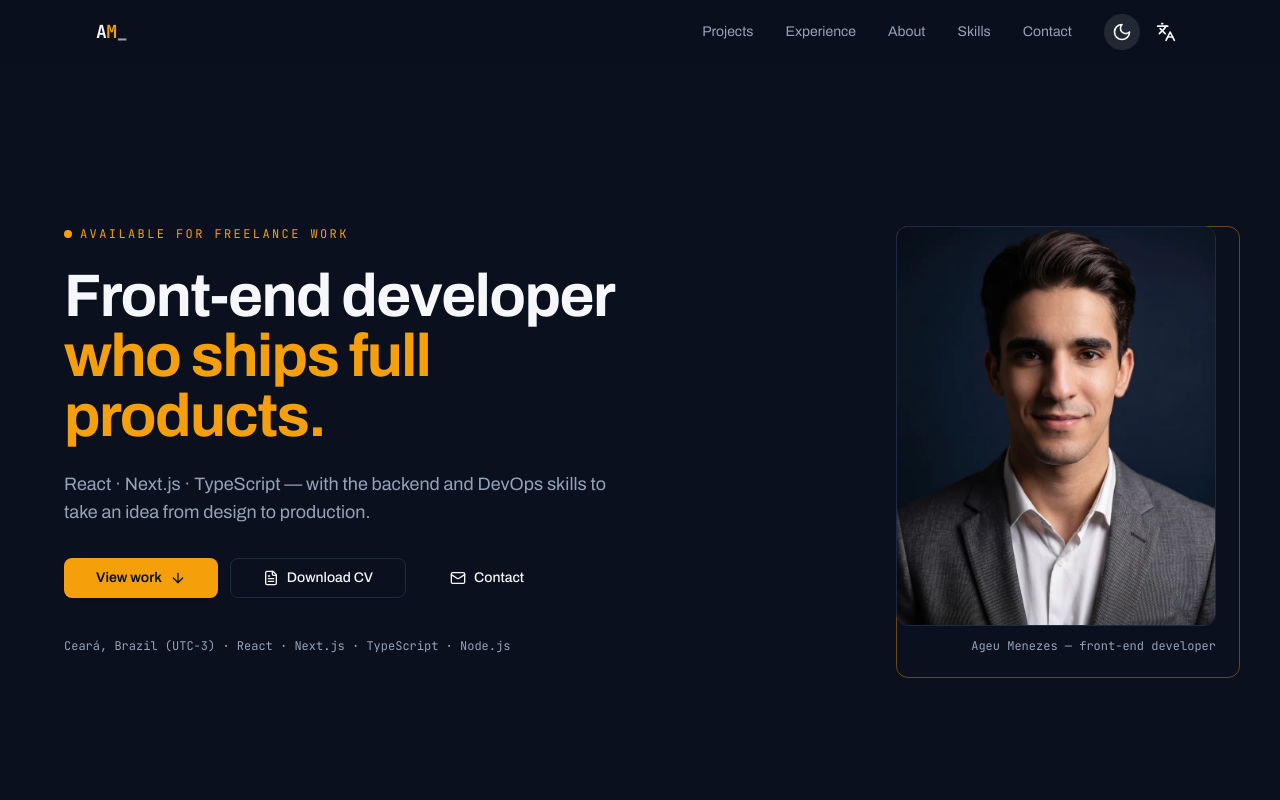
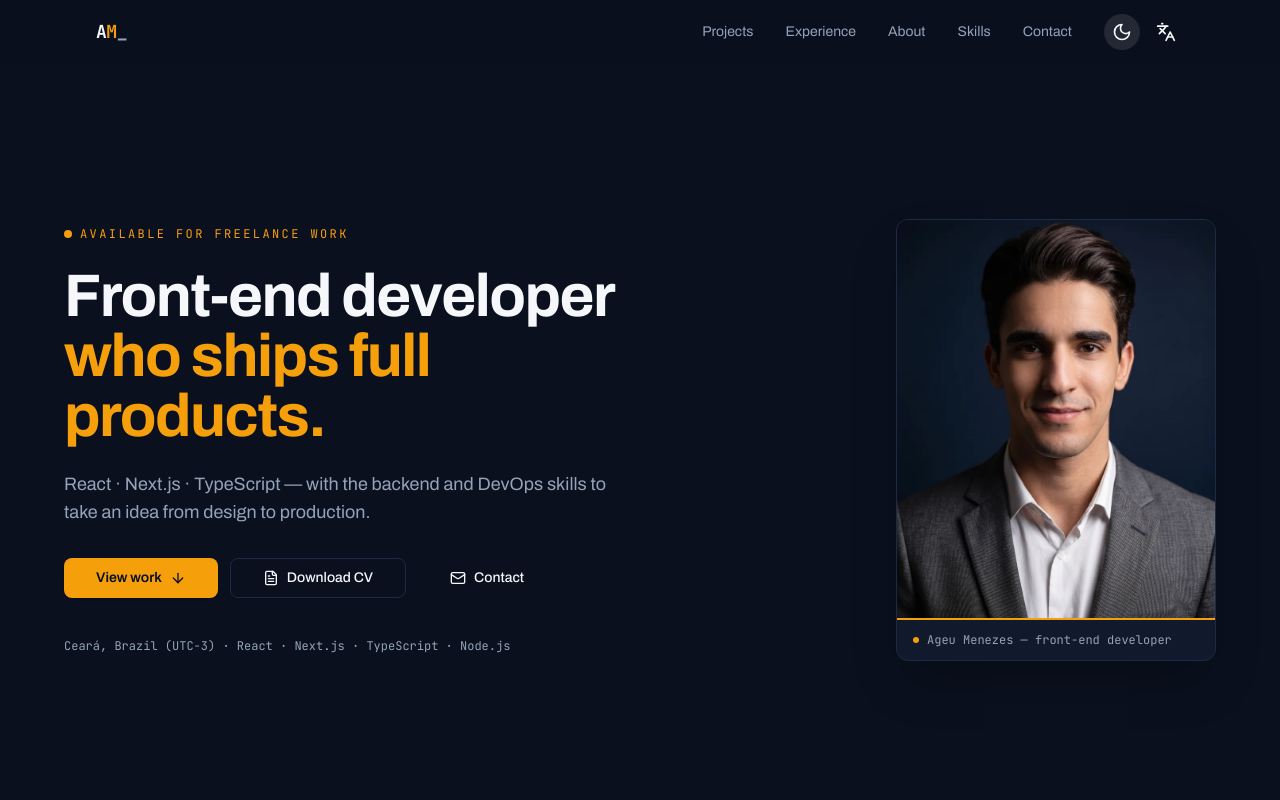
Before and after one commit to ageumenezesDev19/ageumenezesDP2, a React (Vite) app: page / in a window 1280 px wide. Shown: the top 800 px of the page. Built offline with nearby package versions, Linux system fonts and the light colour scheme.

Commit message:
fix: replace misaligned offset frame with ID-badge photo card in hero

```diff
--- a/src/components/HeroSection.tsx
+++ b/src/components/HeroSection.tsx
@@ -106,20 +106,17 @@ const HeroSection = ({ onExploreClick = () => {} }: HeroSectionProps) => {
 
         {/* Static (no entrance animation): this image is the LCP element */}
         <div className="flex justify-center lg:justify-end">
-          <figure className="relative w-64 sm:w-72 lg:w-80">
-            <div
-              className="absolute -inset-3 rounded-xl border border-primary/40 translate-x-3 translate-y-3"
-              aria-hidden="true"
-            />
+          <figure className="w-64 sm:w-72 lg:w-80 rounded-xl border border-border bg-card overflow-hidden shadow-2xl shadow-black/30">
             <img
               src={heroPhoto}
               alt={t.photoCaption}
               width={800}
               height={1067}
               fetchPriority="high"
-              className="relative rounded-xl border border-border object-cover aspect-[4/5] w-full"
+              className="object-cover aspect-[4/5] w-full"
             />
-            <figcaption className="mt-3 font-mono text-xs text-muted-foreground text-right">
+            <figcaption className="flex items-center gap-2 border-t-2 border-primary px-4 py-3 font-mono text-xs text-muted-foreground">
+              <span className="inline-flex rounded-full h-1.5 w-1.5 bg-primary shrink-0" aria-hidden="true" />
               {t.photoCaption}
             </figcaption>
           </figure>
```
